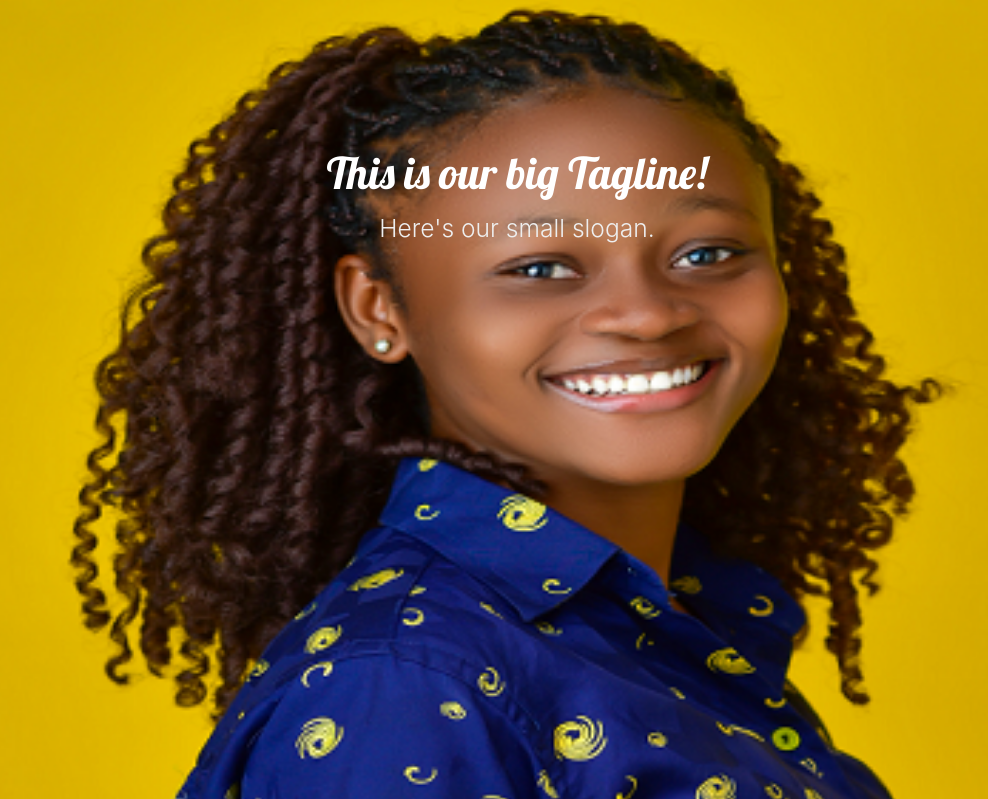
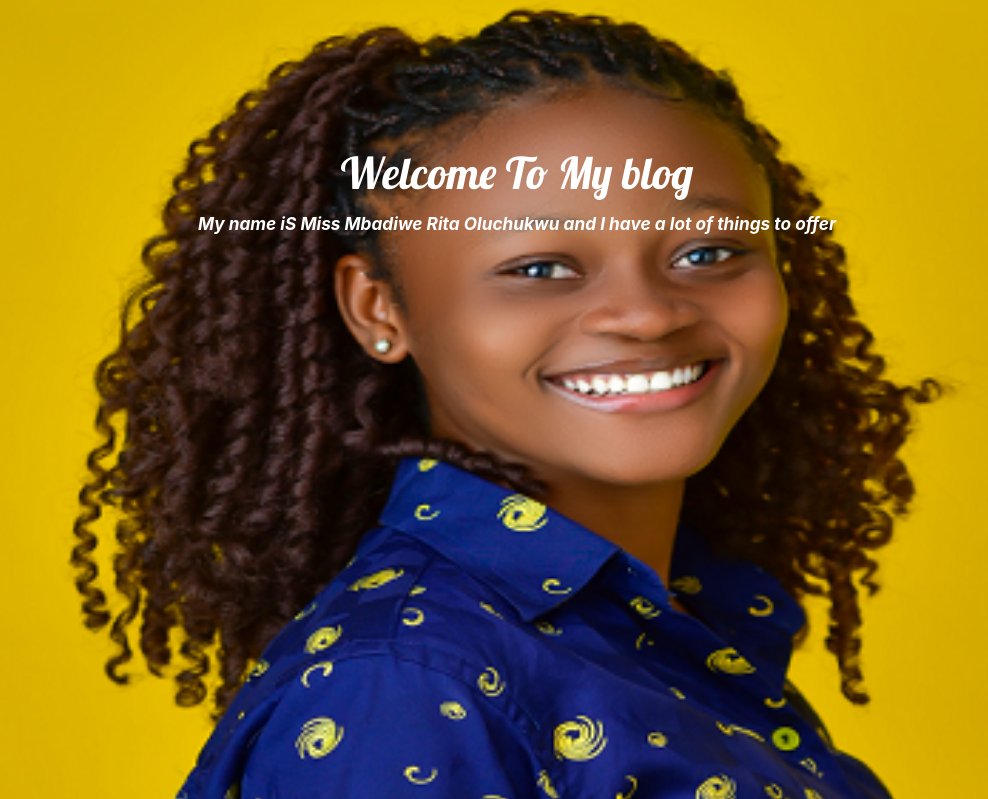
Before and after one commit to Daprince78/Ritablogpost, a Django app: page / in a window 1280 px wide. Shown: the part 64-863 px from the top of the page, without its empty margins (123-1111 px from the left). Run offline with Django 3.2, Linux system fonts and the light colour scheme.

Commit message:
Worked on the slides

```diff
--- a/blog/templates/blog/base.html
+++ b/blog/templates/blog/base.html
@@ -48,36 +48,42 @@
                 <li>
                     <img src="static/images/Rita5.png"> <!-- random image -->
                     <div class="caption center-align">
-                      <h3>This is our big Tagline!</h3>
-                      <h5 class="light grey-text text-lighten-3">Here's our small slogan.</h5>
+                      <h3 style="text-align:center;">Welcome To My blog</h3>
+                      <h6 style="font-weight: bold; color: white ;">
+                        <i>My name iS Miss Mbadiwe Rita Oluchukwu and I have a lot of things to offer</i>
+                      </h6>
                     </div>
                 </li>
                 <li>
                     <img src="static/images/Rita2.jpg">  <!-- random image -->
-                    <div class="caption center-align">
-                      <h3>This is our big Tagline!</h3>
-                      <h5 class="light grey-text text-lighten-3">Here's our small slogan.</h5>
+                    <div  class="caption right-align">
+                      <h3 style = "color: #333333;">First and Foremost</h3>
+                      <h6 style = "color: #333333; font-weight:bold;" >
+                          <i>I offer myself as a living sacrifice to God most High</i>
+                      </h6>
                     </div>
                 </li>
                 <li>
                     <img src="static/images/Rita4.jpg">  <!-- random image -->
-                    <div class="caption center-align">
-                      <h3>This is our big Tagline!</h3>
-                      <h5 class="light grey-text text-lighten-3">Here's our small slogan.</h5>
+                    <div  class="caption left-align">
+                      <h3 style = "color: #222222;">Secondly </h3>
+                      <h6 style = "color: #222222; font-weight:bold;" >I watch to seek out for souls that are in need of help</h6>
                     </div>
                 </li>
                 <li>
                     <img src="static/images/Rita1.png">  <!-- random image -->
                     <div class="caption center-align">
-                      <h3>This is our big Tagline!</h3>
-                      <h5 class="light grey-text text-lighten-3">Here's our small slogan.</h5>
+                      <h3>When Found one </h3>
+                      <h6 style=" color: white; font-weight:bold ">I introduce a smile to the person's life</h6>
                     </div>
                 </li>
                 <li>
                     <img src="static/images/Rita7.jpg">  <!-- random image -->
-                    <div class="caption center-align">
-                      <h3>This is our big Tagline!</h3>
-                      <h5 class="light grey-text text-lighten-3">Here's our small slogan.</h5>
+                    <div  class="caption left-align">
+                      <h3 style = "color: #222222;">Finally</h3>
+                      <h6 style = "color: #222222; font-weight:bolder" >
+                          <i>I convert the person into  a member of the family of G0d</i>
+                      </h6>
                     </div>
                 </li>
             </ul>
--- a/blog/views.py
+++ b/blog/views.py
@@ -7,7 +7,7 @@ from django.shortcuts import render
 from .models import Search
 
 # created a variable called BASIC_CRAIGSLIST_URL to get the url that we will be scrapping with beautiful soup
-BASIC_CRAIGSLIST_URL = 'https://accra.craigslist.org/search/?query={}'
+BASIC_CRAIGSLIST_URL = 'https://www.buyadog.com.ng/search/?query={}'
 BASE_IMAGE_URL = 'https://images.craigslist.org/{}_300x300.jpg'
 
 
```
